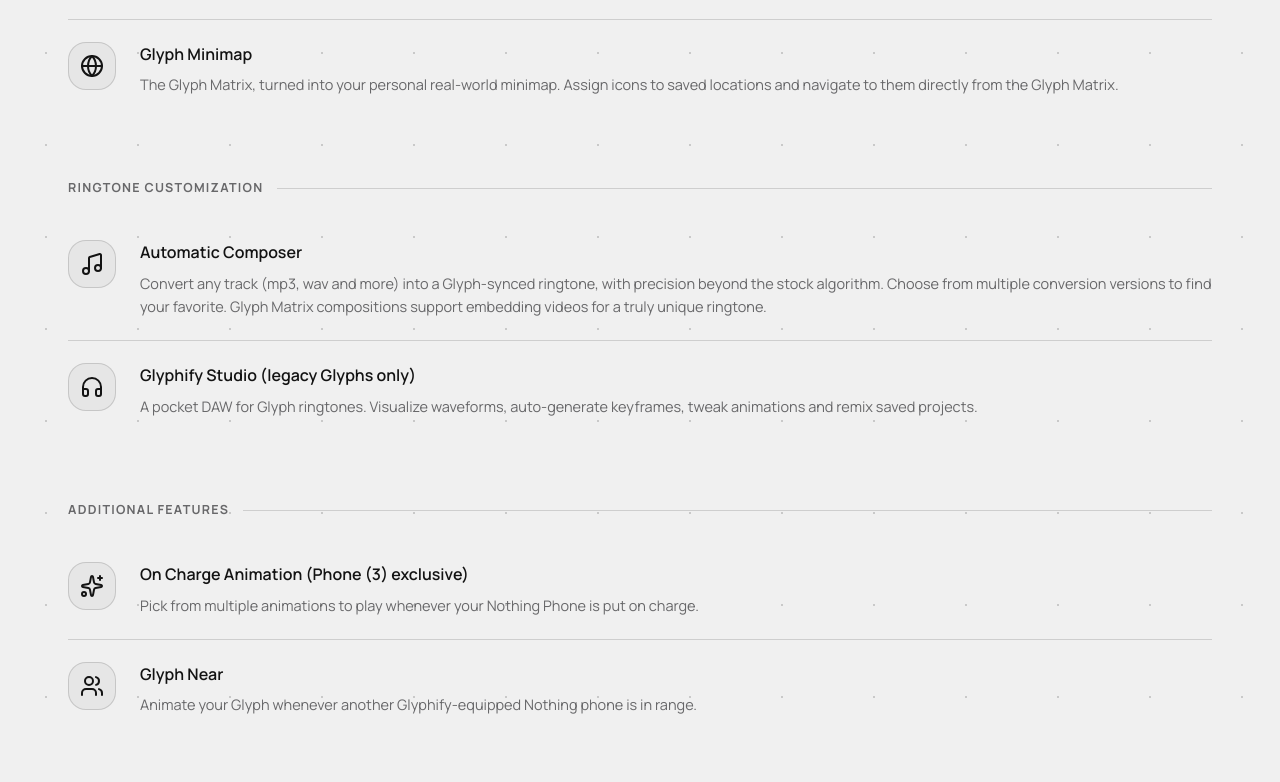
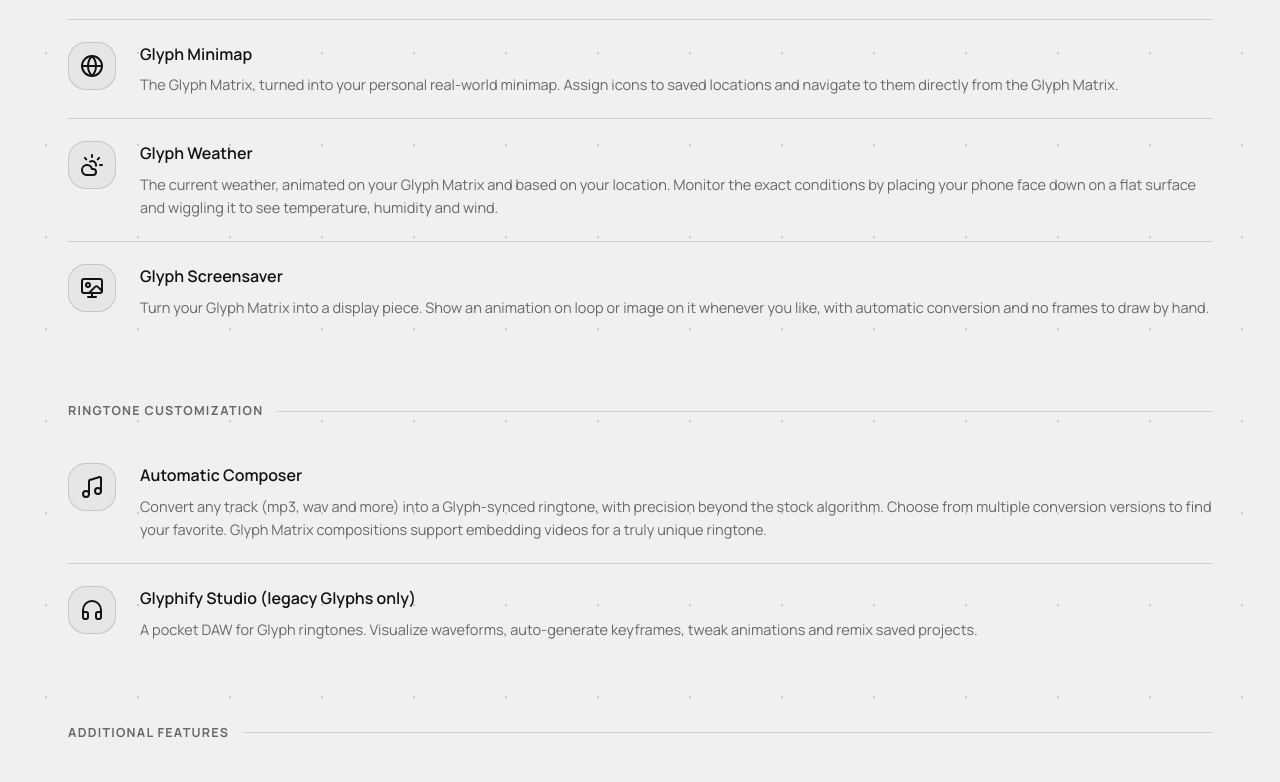
Before and after one commit to Fr4nKB/GlyphifyWeb, a plain HTML site: page index.html in a window 1280 px wide. Shown: the part 2293-3075 px from the top of the page. Drawn offline with nearby package versions, Linux system fonts and the light colour scheme.

Commit message:
Added Glyph Weather and Glyph Screensaver

```diff
--- a/index.html
+++ b/index.html
@@ -161,6 +161,20 @@
           <div>
             <h3>Glyph Minimap</h3>
             <p>The Glyph Matrix, turned into your personal real-world minimap. Assign icons to saved locations and navigate to them directly from the Glyph Matrix.</p>
+          </div>
+        </div>
+        <div class="feature">
+          <div class="icon"><i data-lucide="cloud-sun"></i></div>
+          <div>
+            <h3>Glyph Weather</h3>
+            <p>The current weather, animated on your Glyph Matrix and based on your location. Monitor the exact conditions by placing your phone face down on a flat surface and wiggling it to see temperature, humidity and wind.</p>
+          </div>
+        </div>
+        <div class="feature">
+          <div class="icon"><i data-lucide="wallpaper"></i></div>
+          <div>
+            <h3>Glyph Screensaver</h3>
+            <p>Turn your Glyph Matrix into a display piece. Show an animation on loop or image on it whenever you like, with automatic conversion and no frames to draw by hand.</p>
           </div>
         </div>
       </div>
```
